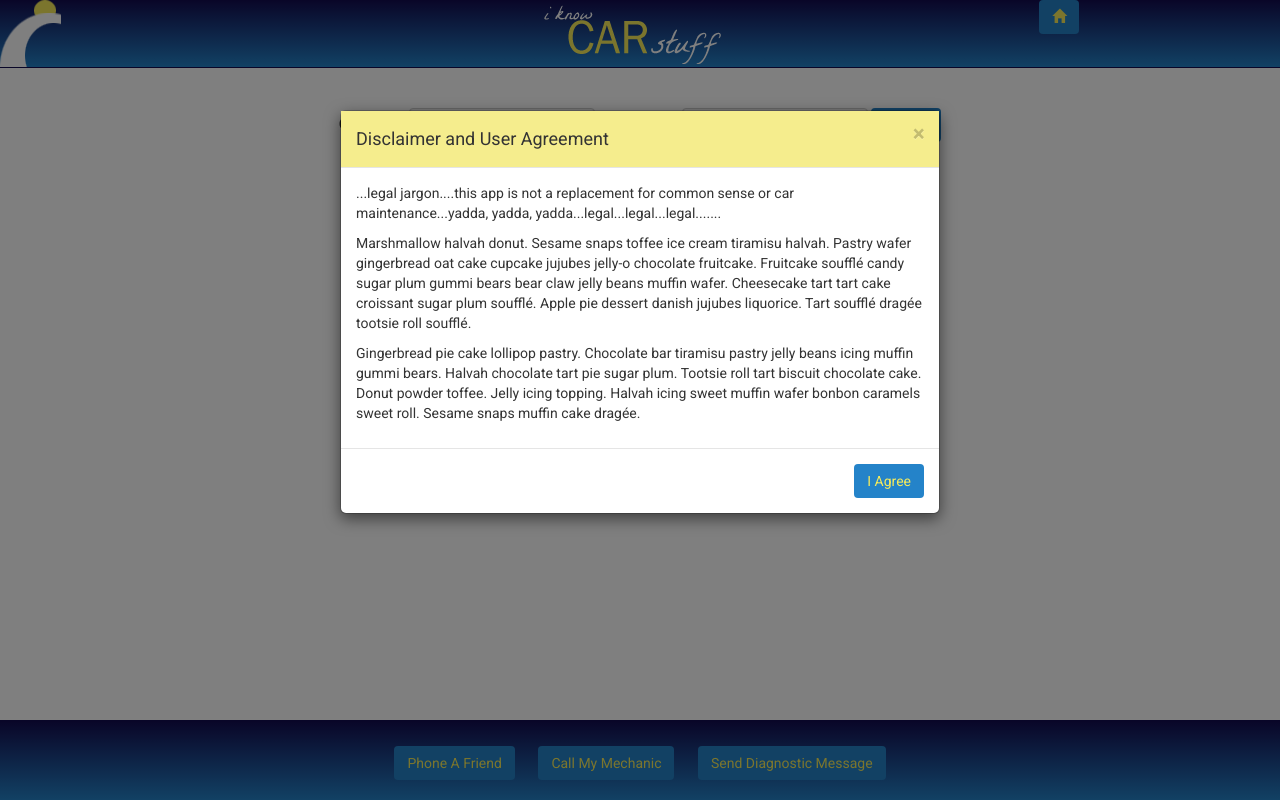
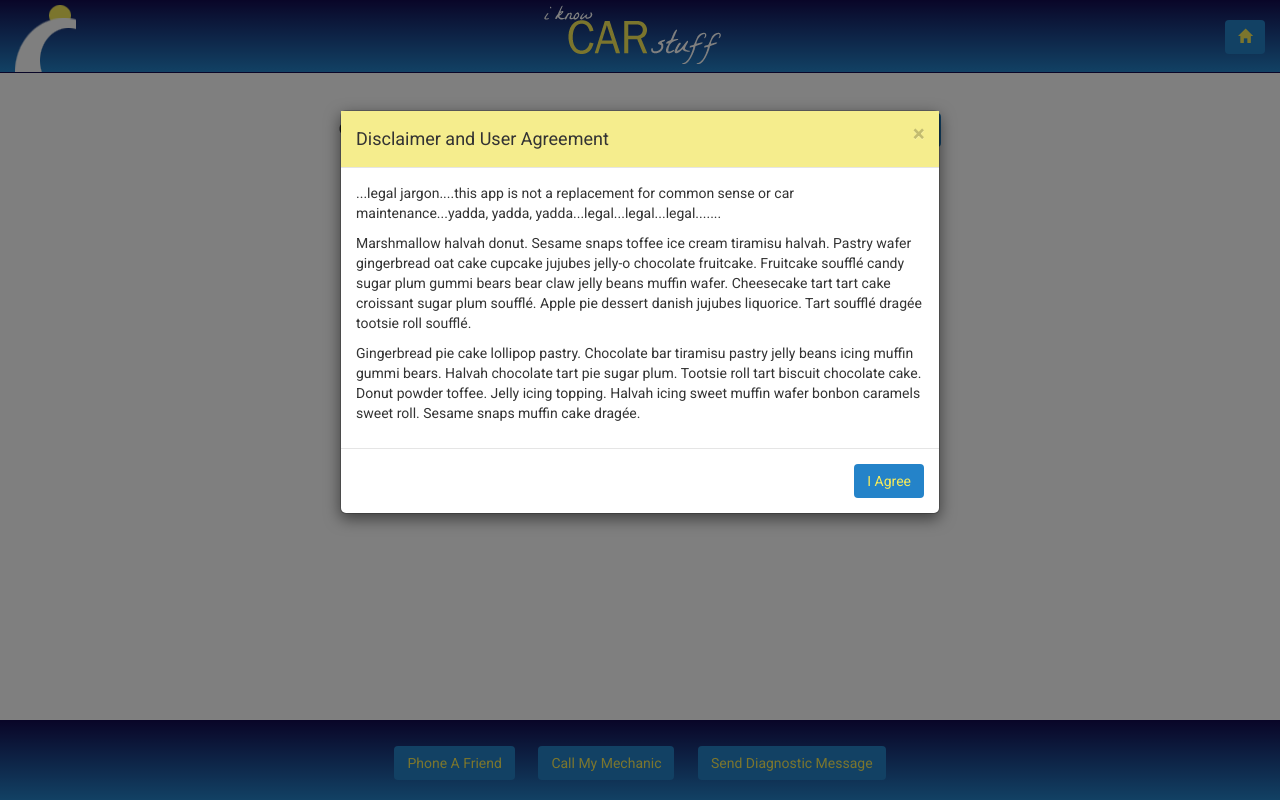
Before and after one commit to CheckEngine/check_engine_app, a website: page views/index.html in a window 1280 px wide. Drawn offline with nearby package versions, Linux system fonts and the light colour scheme; files that its build step writes are made by us from their sources; files whose address does not match are found by name.

Commit message:
style home button

```diff
--- a/public/stylesheets/master.css
+++ b/public/stylesheets/master.css
@@ -47,10 +47,14 @@ body {
 }
 
 #logo {
-  padding: 0;
+  padding: 5px 0 0 15px;
   display: block;
   height: 100%;
   right: 0;
+}
+#homeBtn {
+  float: right;
+  margin-top: 20px;
 }
 
 .col-xs-4>#header-img{
```
